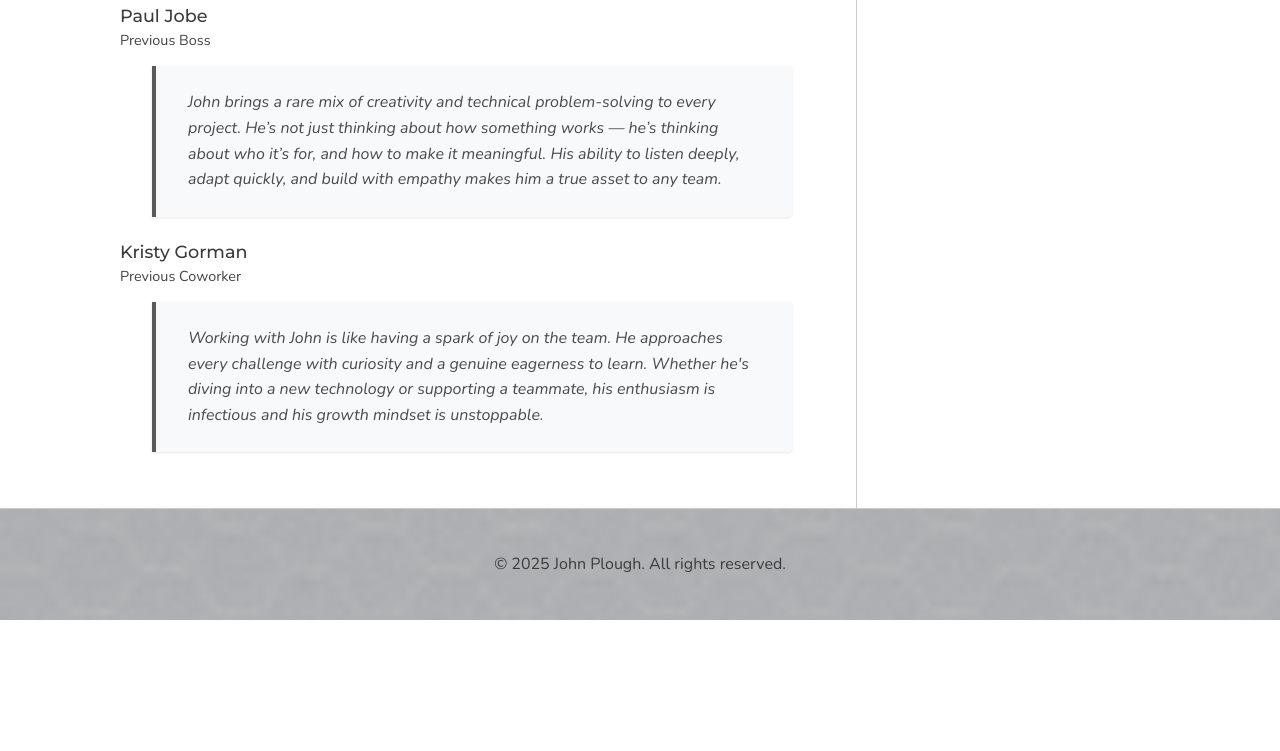
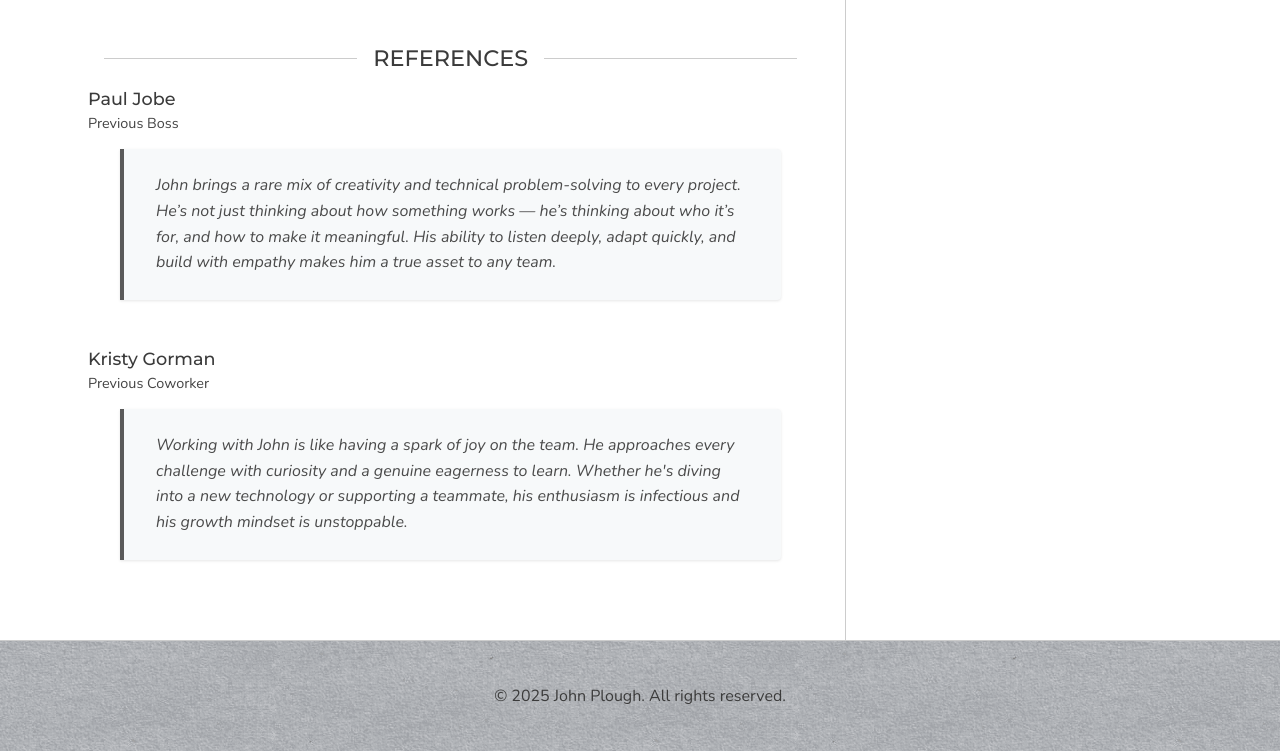
Before and after one commit to John-Plough/John-Plough.github.io, a plain HTML site: page index.html in a window 1280 px wide. Shown: the part 1550-2301 px from the top of the page. Before the commit the page ends 2170 px from the top, so only its background shows below. Drawn offline with nearby package versions, Linux system fonts and the light colour scheme.

Commit message:
change wallpaper, and main indentation

```diff
--- a/css/main.css
+++ b/css/main.css
@@ -2,7 +2,7 @@
   --link-color: #005999;
   --link-color-hover: #005999;
   --header-footer-bg-color: #a0a3a8;
-  --header-footer-bg-image: url("/img/honey-im-subtle.png");
+  --header-footer-bg-image: url("/img/natural-paper.png");
   --aside-accent-color: #6b6b6b;
   --skill-bar-fill-color: #d0d0d0;
   --blockquote-bg-color: #f7f9fa;
@@ -17,10 +17,10 @@
 header,
 footer {
   background-color: #a0a3a8;
-  background-image: url("/img/honey-im-subtle.png");
-  background-size: cover;
-  background-position: center;
-  background-repeat: no-repeat;
+  background-image: url("/img/natural-paper.png");
+  background-size: auto;
+  background-repeat: repeat;
+  background-position: top left;
 }
 
 /* Base Styles */
@@ -138,18 +138,26 @@ section {
 }
 
 .page-content .container {
-  padding-left: 3rem;
+  padding-left: 1rem;
   display: grid;
   grid-template-columns: 1fr;
 }
 
 .page-header,
 .page-footer {
-  background: var(--header-footer-bg-color) url("/img/honey-im-subtle.png") center / cover no-repeat;
-  color: var(--text-color);
+  .page-header,
+  .page-footer {
+    background-color: var(--header-footer-bg-color);
+    background-image: url("/img/natural-paper.png");
+    background-size: auto;
+    background-repeat: repeat;
+    background-position: top left;
+    color: var(--text-color);
+  }
 }
 
 .page-header {
+  color: #1f1f1f;
   padding-top: 3rem;
   padding-left: 3rem;
   border-bottom: 1px solid #ccc;
@@ -425,6 +433,10 @@ blockquote {
     text-align: left;
   }
 
+  .page-content main > section > section {
+    margin-bottom: 3rem;
+  }
+
   .page-content .container {
     grid-template-columns: 2fr 1fr;
   }
```
Also changed, not shown: img/45-degree-fabric-light.png (added), img/asfalt-light.png (added).
